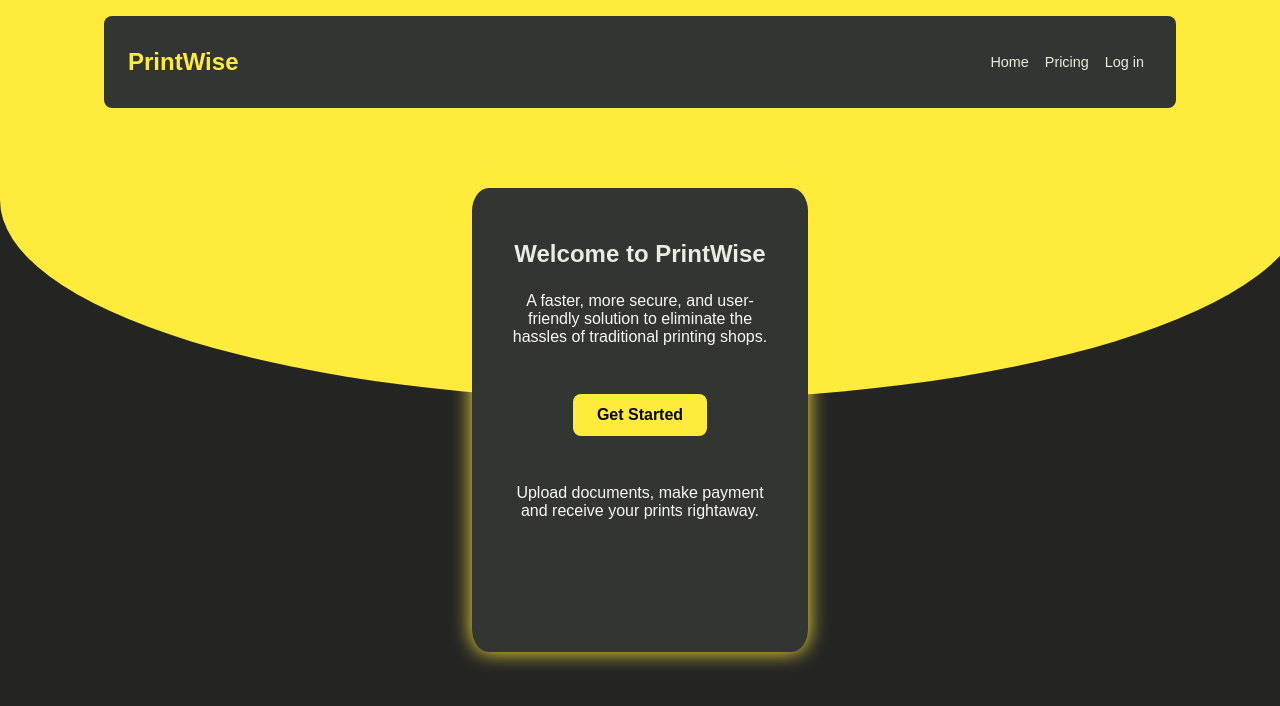
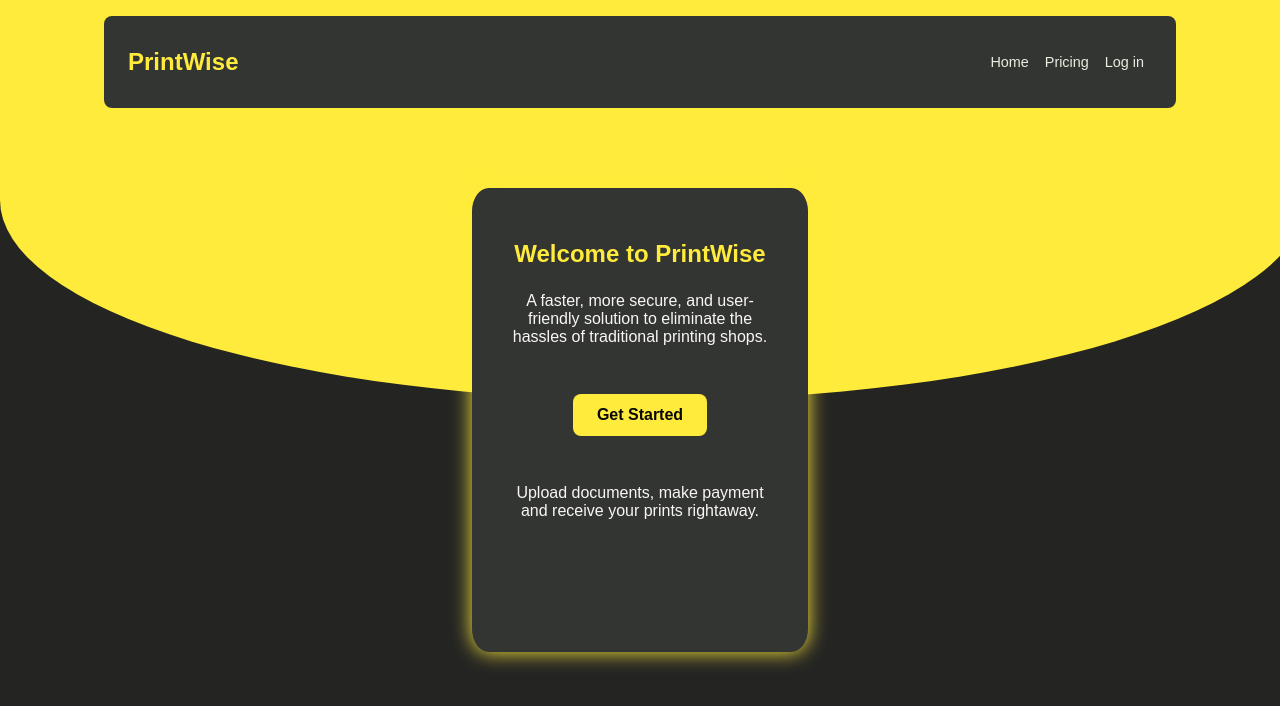
Before and after one commit to Akshay2375/Printwise, a React (Create React App) app: page / in a window 1280 px wide. Shown: the top 706 px of the page. Built offline with nearby package versions, Linux system fonts and the light colour scheme.

Commit message:
Update App.css

```diff
--- a/src/App.css
+++ b/src/App.css
@@ -63,7 +63,7 @@ body {
 .title {
   font-size: 1.5rem; /* 24px */
   font-weight: bold;
-  color: #e8eddf;
+  color: #ffeb3b;
   margin-bottom: 1.5rem;
 }
 
```
